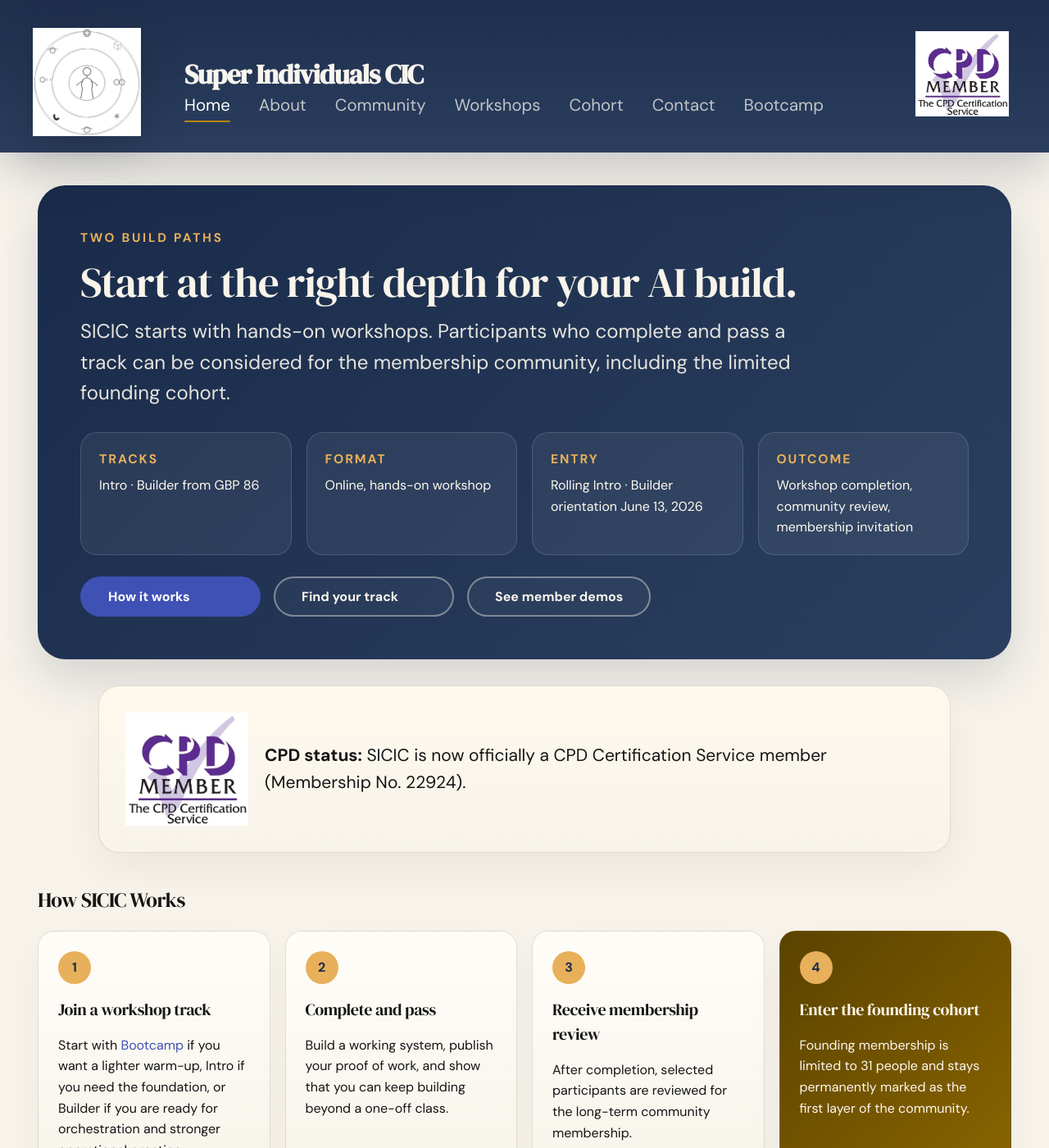
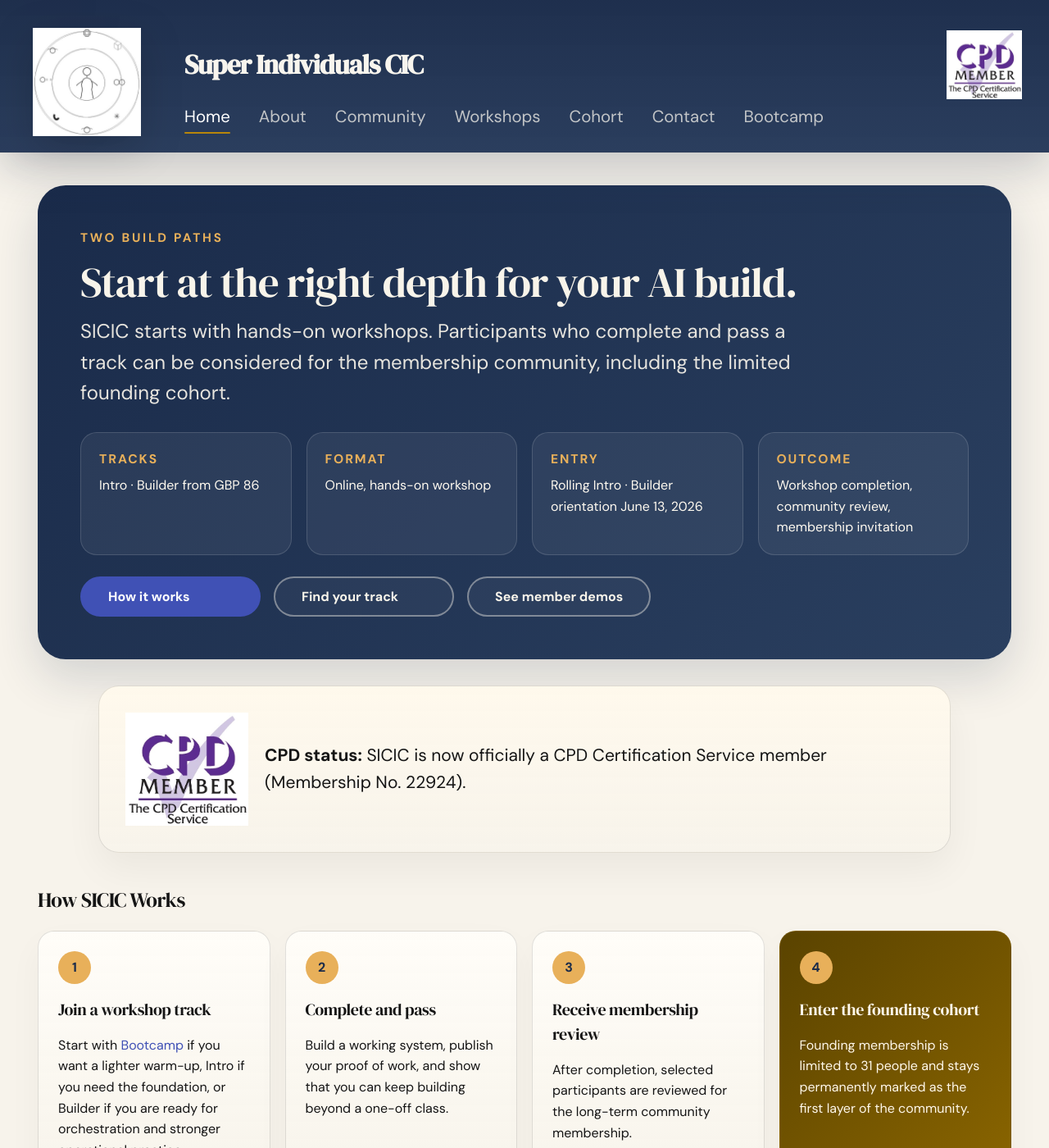
Before and after one commit to sicic-org/sicic-home, an MkDocs documentation site: the page built from docs/index.md, in a window 1280 px wide and 1400 px high. Shown: the whole window at 82% size. Built offline with MkDocs 1.6.1 and Material for MkDocs 9.7.7, drawn with Linux system fonts in a browser that asks for light colours.

Commit message:
Fix layout

```diff
--- a/docs/stylesheets/extra.css
+++ b/docs/stylesheets/extra.css
@@ -364,7 +364,7 @@
 
 .sicic-header__shell {
     display: grid;
-    grid-template-columns: 8.75rem minmax(0, 1fr) 8.75rem;
+    grid-template-columns: 8.75rem minmax(0, 1fr);
     align-items: center;
     gap: 1rem;
     padding: 0.7rem 0 0.95rem;
@@ -392,15 +392,15 @@
     display: flex;
     align-items: center;
     justify-content: center;
-    justify-self: end;
-    width: 7.6rem;
+    width: 4.9rem;
     min-width: 0;
+    margin-left: auto;
     text-decoration: none;
 }
 
 .sicic-header__cpd img {
     display: block;
-    width: 5.7rem;
+    width: 4.6rem;
     max-width: 100%;
     height: auto;
 }
@@ -414,7 +414,8 @@
 
 .sicic-header__topbar {
     display: flex;
-    align-items: flex-end;
+    align-items: center;
+    gap: 1rem;
     min-height: 2.8rem;
 }
 
@@ -1412,7 +1413,7 @@
     }
 
     .sicic-header__shell {
-        grid-template-columns: auto minmax(0, 1fr) auto;
+        grid-template-columns: auto minmax(0, 1fr);
         gap: 0.75rem;
         padding: 0.55rem 0 0.65rem;
     }
@@ -1430,11 +1431,11 @@
     }
 
     .sicic-header__cpd {
-        width: 4.5rem;
+        width: 3.9rem;
     }
 
     .sicic-header__cpd img {
-        width: 3.8rem;
+        width: 3.5rem;
     }
 
     .sicic-header__title {
@@ -1443,6 +1444,7 @@
 
     .sicic-header__menu {
         display: inline-flex;
+        margin-left: 0;
     }
 
     .sicic-nav {
--- a/overrides/partials/header.html
+++ b/overrides/partials/header.html
@@ -21,6 +21,17 @@ endmacro %}
                     aria-label="{{ config.site_name }}"
                 >
                     {{ config.site_name }}
+                </a>
+                <a
+                    href="{{ 'about/' | url }}"
+                    class="sicic-header__cpd"
+                    aria-label="SICIC CPD Certification Service member status"
+                >
+                    <img
+                        src="{{ 'assets/cpd-member-logo.jpg' | url }}"
+                        alt="CPD Member, The CPD Certification Service"
+                        width="92"
+                    />
                 </a>
                 <label
                     class="md-header__button md-icon sicic-header__menu"
@@ -47,15 +58,5 @@ endmacro %}
                 </a>
             </nav>
         </div>
-        <a
-            href="{{ 'about/' | url }}"
-            class="sicic-header__cpd"
-            aria-label="SICIC CPD Certification Service member status"
-        >
-            <img
-                src="{{ 'assets/cpd-member-logo.jpg' | url }}"
-                alt="CPD Member, The CPD Certification Service"
-            />
-        </a>
     </div>
 </header>
```
